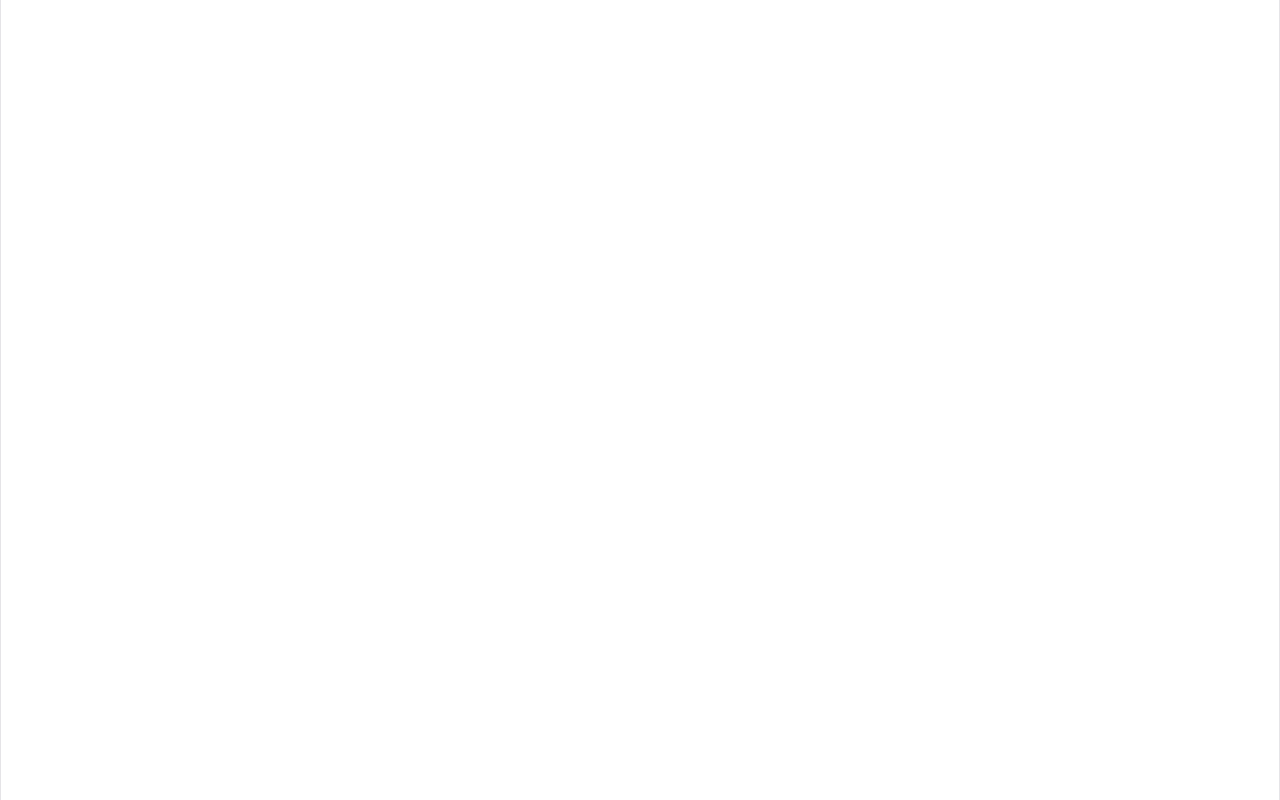
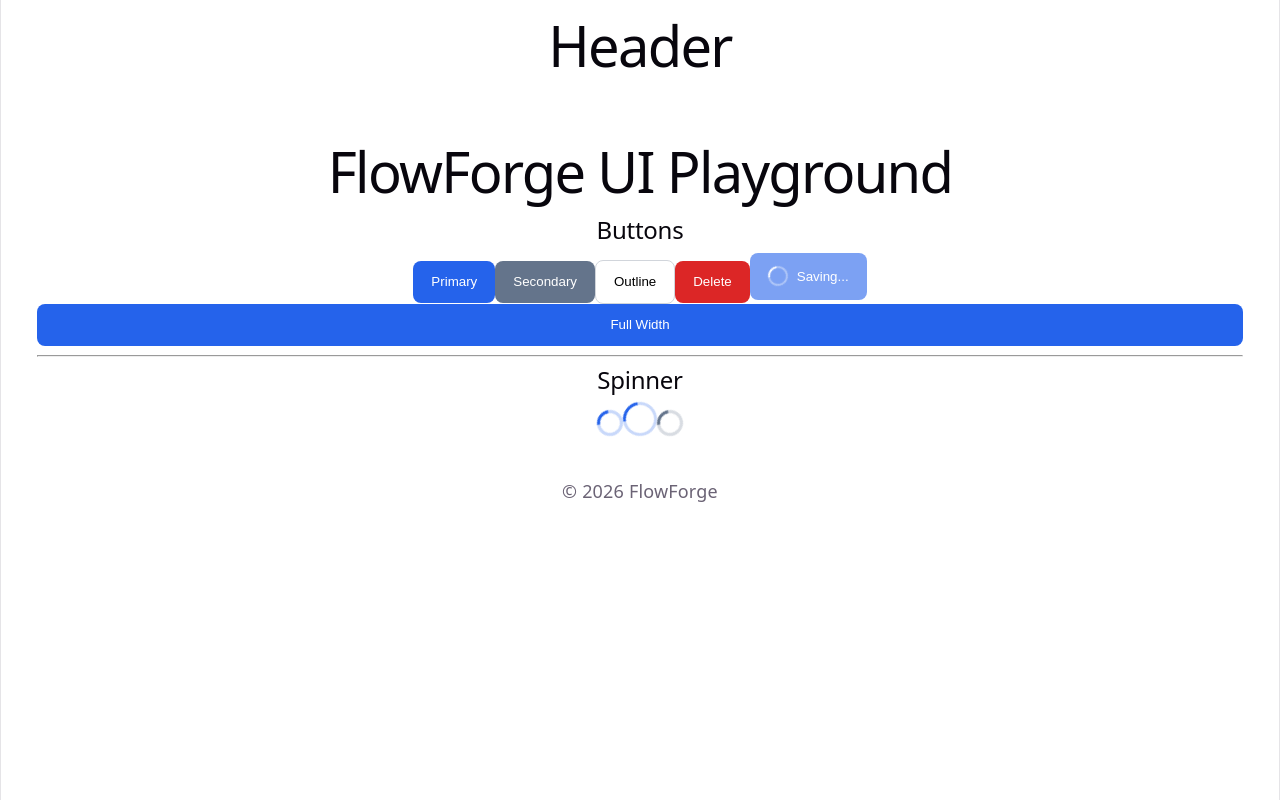
Before and after one commit to elaheShoja/flowforge-engine, a React (Vite) app: page /playground in a window 1280 px wide. Before the commit this address had no page. Built offline with nearby package versions, Linux system fonts and the light colour scheme.

Commit message:
feat(ui): add Spinner component and refactor routing

```diff
--- a/src/app/layouts/MainLayout.tsx
+++ b/src/app/layouts/MainLayout.tsx
@@ -7,7 +7,7 @@ export default function MainLayout() {
     <div className="min-h-screen flex flex-col">
       <header className="h-16 border-b flex items-center px-6">
         <h1 className="text-xl font-bold">
-          FlowForge
+          Header
         </h1>
       </header>
 
--- a/src/app/router/AppRouter.tsx
+++ b/src/app/router/AppRouter.tsx
@@ -1,21 +1,5 @@
-// src/routes/AppRoutes.tsx
-import { Routes, Route } from "react-router-dom";
-import MainLayout from "../layouts/MainLayout";
-import { Button } from "@/shared/ui/Button";
+import AppRoutes from "./routes";
 
-const AppRouter = () => (
-  <Routes>
-    <Route element={<MainLayout />}>
-      <Route index element={
-        <>
-        <h1>ddddd</h1>
-        <Button  loading>save</Button>
-        </>
-
-        } ></Route>
-    </Route>
-  </Routes>
-
-);
-
-export default AppRouter;
+export default function AppRouter() {
+  return <AppRoutes />;
+}
--- a/src/app/router/routes.tsx
+++ b/src/app/router/routes.tsx
@@ -1,15 +1,23 @@
 import { Routes, Route } from "react-router-dom";
 
-const HomePage = () => {
+import MainLayout from "../layouts/MainLayout";
+import Playground from "@/pages/Playground/Playground";
+
+function HomePage() {
   return <h1>FlowForge</h1>;
-};
+}
 
-const AppRoutes = () => {
+export default function AppRoutes() {
   return (
     <Routes>
-      <Route path="/" element={<HomePage />} />
+      <Route element={<MainLayout />}>
+        <Route index element={<HomePage />} />
+
+        <Route
+          path="playground"
+          element={<Playground />}
+        />
+      </Route>
     </Routes>
   );
-};
-
-export default AppRoutes;
+}
--- /dev/null
+++ b/src/pages/Playground/Playground.tsx
@@ -0,0 +1,44 @@
+import Button  from "@/shared/ui/Button";
+import Spinner from "@/shared/ui/Spinner";
+
+export default function Playground() {
+  return (
+    <div style={{ padding: "2rem" }}>
+      <h1>FlowForge UI Playground</h1>
+
+      <h2>Buttons</h2>
+
+      <Button>Primary</Button>
+
+      <Button variant="secondary">
+        Secondary
+      </Button>
+
+      <Button variant="outline">
+        Outline
+      </Button>
+
+      <Button variant="danger">
+        Delete
+      </Button>
+
+      <Button loading>
+        Saving...
+      </Button>
+
+      <Button fullWidth>
+        Full Width
+      </Button>
+
+      <hr />
+
+      <h2>Spinner</h2>
+
+      <Spinner />
+
+      <Spinner size="lg" />
+
+      <Spinner variant="secondary" />
+    </div>
+  );
+}
--- /dev/null
+++ b/src/pages/Playground/index.ts
@@ -0,0 +1 @@
+export { default } from "./Playground";
--- a/src/shared/ui/Button/index.ts
+++ b/src/shared/ui/Button/index.ts
@@ -1,2 +1,2 @@
-export { default as Button } from "./Button";
+export { default } from "./Button";
 export type * from "./Button.types";
--- /dev/null
+++ b/src/shared/ui/Spinner/Spinner.css
@@ -0,0 +1,63 @@
+.ff-spinner {
+  display: inline-block;
+
+  border-style: solid;
+  border-radius: 50%;
+
+  animation: ff-spinner-spin .8s linear infinite;
+}
+
+/* Sizes */
+
+.ff-spinner--xs {
+  width: 12px;
+  height: 12px;
+  border-width: 2px;
+}
+
+.ff-spinner--sm {
+  width: 16px;
+  height: 16px;
+  border-width: 2px;
+}
+
+.ff-spinner--md {
+  width: 20px;
+  height: 20px;
+  border-width: 3px;
+}
+
+.ff-spinner--lg {
+  width: 28px;
+  height: 28px;
+  border-width: 3px;
+}
+
+.ff-spinner--xl {
+  width: 36px;
+  height: 36px;
+  border-width: 4px;
+}
+
+/* Colors */
+
+.ff-spinner--primary {
+  border-color: rgba(37,99,235,.25);
+  border-top-color: var(--color-primary);
+}
+
+.ff-spinner--secondary {
+  border-color: rgba(100,116,139,.25);
+  border-top-color: var(--color-secondary);
+}
+
+.ff-spinner--light {
+  border-color: rgba(255,255,255,.35);
+  border-top-color: #ffffff;
+}
+
+@keyframes ff-spinner-spin {
+  to {
+    transform: rotate(360deg);
+  }
+}
--- /dev/null
+++ b/src/shared/ui/Spinner/Spinner.styles.ts
@@ -0,0 +1,24 @@
+import { cva } from "class-variance-authority";
+
+export const spinnerVariants = cva("ff-spinner", {
+  variants: {
+    size: {
+      xs: "ff-spinner--xs",
+      sm: "ff-spinner--sm",
+      md: "ff-spinner--md",
+      lg: "ff-spinner--lg",
+      xl: "ff-spinner--xl",
+    },
+
+    variant: {
+      primary: "ff-spinner--primary",
+      secondary: "ff-spinner--secondary",
+      light: "ff-spinner--light",
+    },
+  },
+
+  defaultVariants: {
+    size: "md",
+    variant: "primary",
+  },
+});
--- /dev/null
+++ b/src/shared/ui/Spinner/Spinner.tsx
@@ -0,0 +1,28 @@
+import clsx from "clsx";
+
+import type { SpinnerProps } from "./Spinner.types";
+import { spinnerVariants } from "./Spinner.styles";
+
+import "./Spinner.css";
+
+export default function Spinner({
+  size = "md",
+  variant = "primary",
+  className,
+  ...props
+}: SpinnerProps) {
+  return (
+    <span
+      role="status"
+      aria-label="Loading"
+      className={clsx(
+        spinnerVariants({
+          size,
+          variant,
+        }),
+        className
+      )}
+      {...props}
+    />
+  );
+}
--- /dev/null
+++ b/src/shared/ui/Spinner/index.ts
@@ -0,0 +1,2 @@
+export { default } from "./Spinner";
+export type { SpinnerProps } from "./Spinner.types";
```
Also changed, not shown: src/shared/ui/Spinner/Spinner.types.ts (added, +19 -0 lines).
